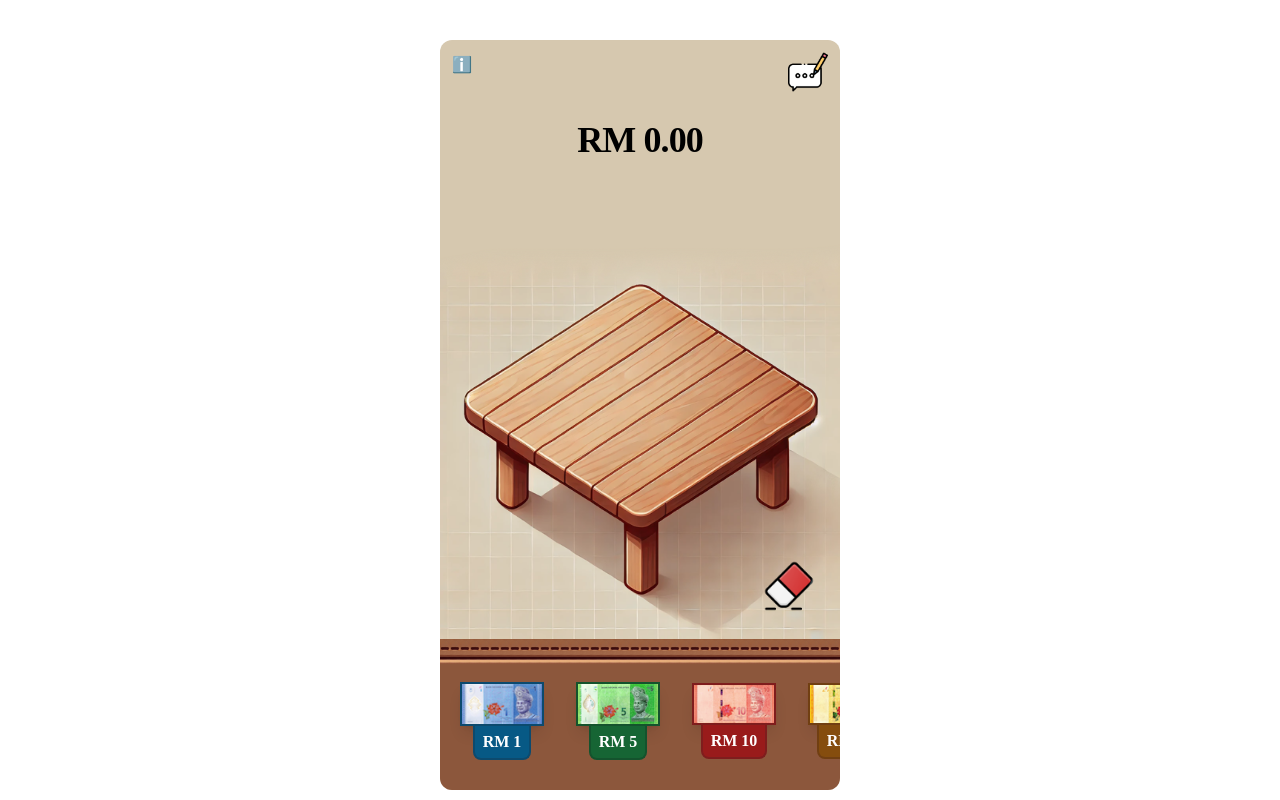
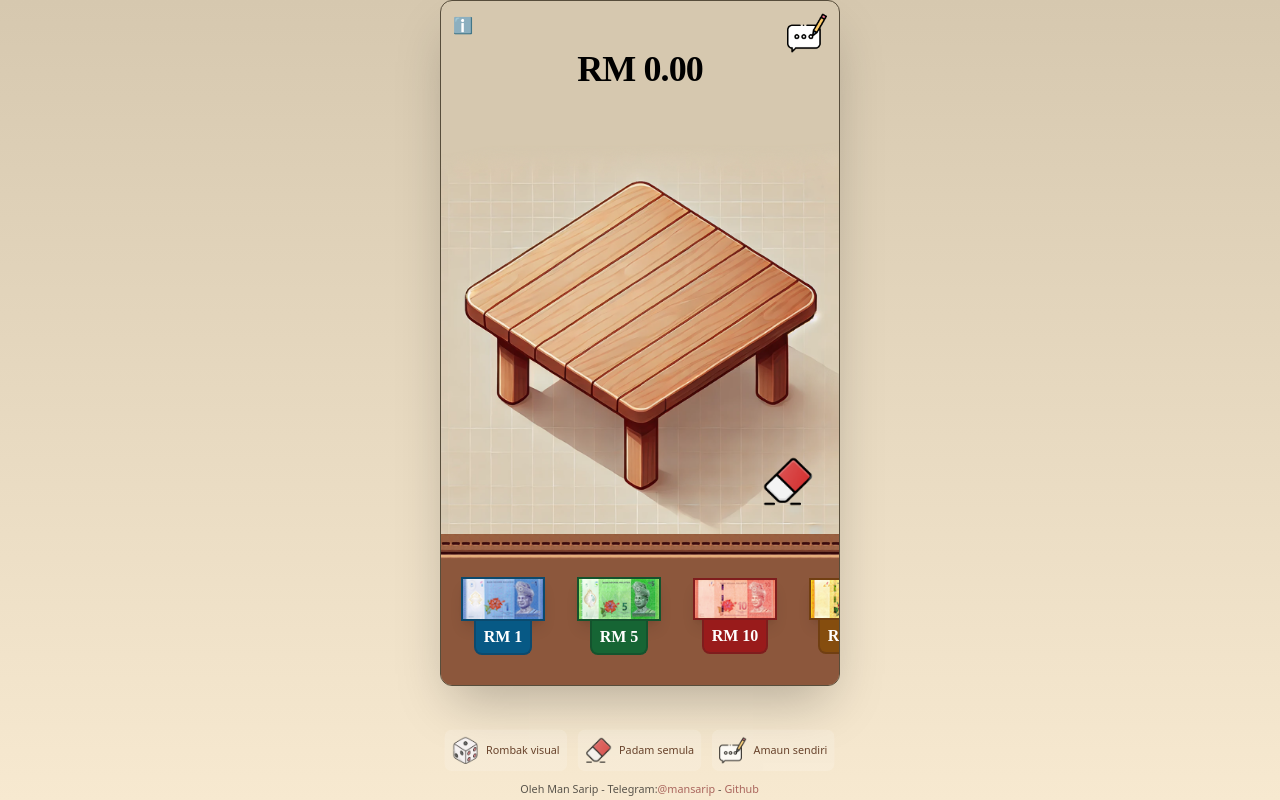
Before and after one commit to mansarip/wang-malaysia, a React (Vite) app: page / in a window 1280 px wide. Built offline with nearby package versions, Linux system fonts and the light colour scheme; a web font is replaced by a local one.

Commit message:
enhance desktop view

```diff
--- a/package.json
+++ b/package.json
@@ -25,6 +25,7 @@
     "eslint-plugin-react-refresh": "^0.4.14",
     "globals": "^15.12.0",
     "postcss": "^8.4.49",
+    "tailwind-scrollbar": "^3.1.0",
     "tailwindcss": "^3.4.16",
     "vite": "^6.0.1",
     "vite-plugin-pwa": "^0.21.1"
--- a/src/App.jsx
+++ b/src/App.jsx
@@ -8,6 +8,8 @@ import {
 } from "./utils";
 import ModalAmount from "./ModalAmount";
 import ModalAbout from "./ModalAbout";
+import ModalSummary from "./ModalSummary";
+import MoneyStack from "./MoneyStack";
 
 import undoSound from "./assets/undo.mp3";
 import keypressSound from "./assets/keypress.mp3";
@@ -29,7 +31,6 @@ import sen5 from "./assets/5sen.png";
 import iconShuffle from "./assets/dice.png";
 import jahitPattern from "./assets/jahit.png";
 import iconClear from "./assets/clean.png";
-import ModalSummary from "./ModalSummary";
 
 const LS_KEY_STORE = "stack";
 
@@ -57,6 +58,7 @@ function loadStack() {
 
     return JSON.parse(saved);
   } catch (err) {
+    console.error(err?.message);
     return defaultStack();
   }
 }
@@ -172,9 +174,9 @@ export default function App() {
   }, [stack]);
 
   return (
-    <div className="flex items-center justify-center md:mt-10">
+    <div className="flex md:flex-col items-center justify-center md:h-dvh md:bg-gradient-to-b md:from-[#d6c8af] md:to-[#f7e9d0]">
       <div
-        className="h-svh flex flex-col md:w-[400px] md:h-[750px] overflow-hidden md:rounded-xl relative"
+        className="h-svh flex flex-col md:w-[400px] md:h-[750px] overflow-hidden md:rounded-xl md:border md:border-[#574d3b] md:shadow-2xl relative"
         style={{ background: "#d6c8af" }}
       >
         {showModalAmount && (
@@ -376,7 +378,7 @@ export default function App() {
               <img src={iconClear} />
             </button>
           </div>
-          <div className="flex gap-4 overflow-x-scroll p-3 pb-6 bg-[#8c573c]">
+          <div className="flex gap-4 overflow-x-scroll p-3 pb-6 bg-[#8c573c] md:scrollbar md:scrollbar-thumb-[#d6c8af] md:scrollbar-track-[#74452e]">
             {denominations.map((item) => (
               <ButtonAdd
                 key={item.n}
@@ -393,41 +395,43 @@ export default function App() {
         <audio ref={swishSoundRef} src={swishSound} />
         <audio ref={coinSoundRef} src={coinSound} />
       </div>
+
+      <div className="hidden md:block mt-10 scale-[0.9] opacity-80 max-w-[700px]">
+        <div className="guide flex gap-3 items-center">
+          <div className="flex items-center justify-center gap-2 bg-white bg-opacity-20 p-2 rounded-lg">
+            <img src={iconShuffle} className="w-[30px]" />
+            <span className="text-xs text-amber-950">Rombak visual</span>
+          </div>
+
+          <div className="flex items-center justify-center gap-2 bg-white bg-opacity-20 p-2 rounded-lg">
+            <img src={iconClear} className="w-[30px]" />
+            <span className="text-xs text-amber-950">Padam semula</span>
+          </div>
+
+          <div className="flex items-center justify-center gap-2 bg-white bg-opacity-20 p-2 rounded-lg">
+            <img src={iconWriting} className="w-[30px]" />
+            <span className="text-xs text-amber-950">Amaun sendiri</span>
+          </div>
+        </div>
+        <div className="text-center text-xs mt-3 opacity-80">
+          Oleh Man Sarip - Telegram:
+          <a
+            href="https://t.me/mansarip"
+            target="_blank"
+            className="text-red-900"
+          >
+            @mansarip
+          </a>{" "}
+          -{" "}
+          <a
+            href="https://github.com/mansarip/wang-malaysia"
+            target="_blank"
+            className="text-red-900"
+          >
+            Github
+          </a>
+        </div>
+      </div>
     </div>
   );
 }
-
-function MoneyStack({
-  type,
-  count,
-  onClick,
-  imageUrl,
-  width,
-  height,
-  border,
-  topOffset,
-  leftOffset,
-  isRounded,
-  isCoin = false,
-}) {
-  return Array.from({ length: count }, (_, index) => {
-    let animation = isCoin ? "coin-drop" : "paper-drop";
-    let radius = isRounded ? "rounded-full" : "";
-
-    return (
-      <div
-        key={index}
-        onClick={() => onClick(type)}
-        className={`shadow-[2px_2px_3px_#1e1e1e] absolute bg-no-repeat bg-contain ${animation} ${radius}`}
-        style={{
-          backgroundImage: `url(${imageUrl})`,
-          width,
-          height,
-          border,
-          top: `${topOffset - index * 2.2}%`,
-          left: `${leftOffset - index * 2.5}%`,
-        }}
-      />
-    );
-  });
-}
--- a/src/ButtoAdd.jsx
+++ b/src/ButtoAdd.jsx
@@ -83,7 +83,7 @@ export default function ButtonAdd({ type, onClick }) {
 
   return (
     <div
-      className={`min-w-[100px] h-[90px] flex flex-col items-center justify-center p-2 button-duit transform scale-100 transition-transform duration-[50ms] ease-in-out active:scale-95`}
+      className={`min-w-[100px] h-[90px] flex flex-col items-center justify-center p-2 button-duit transform scale-100 transition-transform duration-[50ms] ease-in-out active:scale-95 cursor-pointer`}
       onClick={onClick}
     >
       {buttonType.isSyiling ? (
--- /dev/null
+++ b/src/MoneyStack.jsx
@@ -0,0 +1,34 @@
+export default function MoneyStack({
+  type,
+  count,
+  onClick,
+  imageUrl,
+  width,
+  height,
+  border,
+  topOffset,
+  leftOffset,
+  isRounded,
+  isCoin = false,
+}) {
+  return Array.from({ length: count }, (_, index) => {
+    let animation = isCoin ? "coin-drop" : "paper-drop";
+    let radius = isRounded ? "rounded-full" : "";
+
+    return (
+      <div
+        key={index}
+        onClick={() => onClick(type)}
+        className={`shadow-[2px_2px_3px_#1e1e1e] absolute bg-no-repeat bg-contain ${animation} ${radius}`}
+        style={{
+          backgroundImage: `url(${imageUrl})`,
+          width,
+          height,
+          border,
+          top: `${topOffset - index * 2.2}%`,
+          left: `${leftOffset - index * 2.5}%`,
+        }}
+      />
+    );
+  });
+}
--- a/tailwind.config.js
+++ b/tailwind.config.js
@@ -1,8 +1,9 @@
-/** @type {import('tailwindcss').Config} */
+import tailwindScrollbar from "tailwind-scrollbar";
+
 export default {
   content: ["./index.html", "./src/**/*.{js,ts,jsx,tsx}"],
   theme: {
     extend: {},
   },
-  plugins: [],
+  plugins: [tailwindScrollbar],
 };
```
Also changed, not shown: 1 other file (tests, documents, lock files or other folders).
